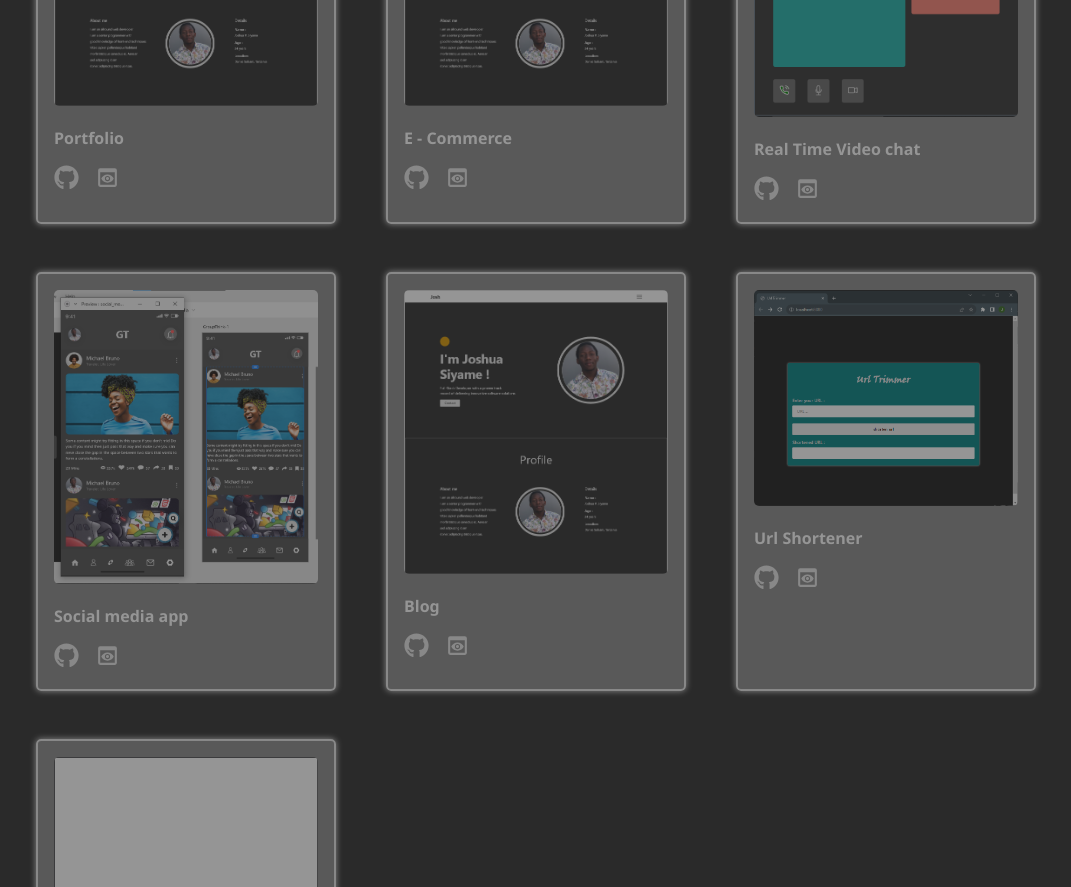
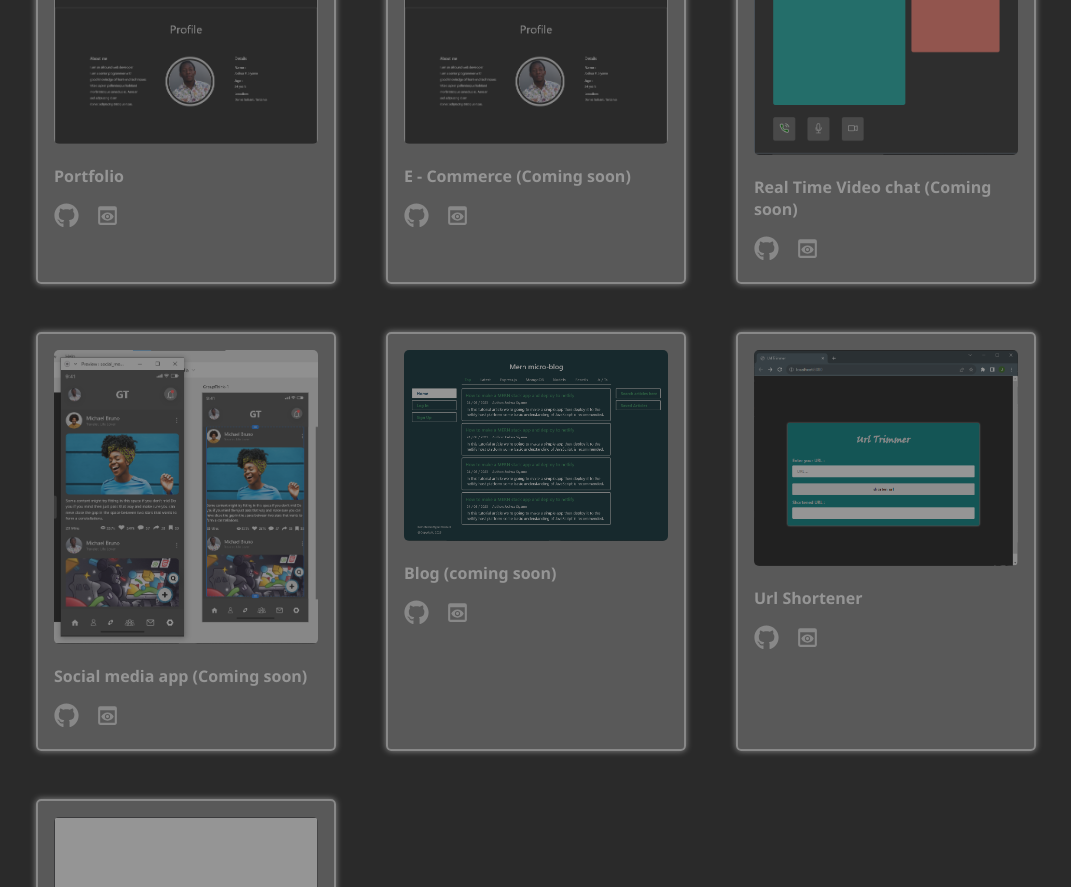
Before and after one commit to JoshuaSiyame/Portfolio-v3, a React app: page / in a window 1280 px wide. Shown: the part 3760-4647 px from the top of the page, without its empty margins (104-1175 px from the left). Built offline with nearby package versions, Linux system fonts and the light colour scheme.

Commit message:
final commits

```diff
--- a/src/components/Projects/Projects.js
+++ b/src/components/Projects/Projects.js
@@ -11,7 +11,8 @@ import Pv3 from "./portfolioV3.png";
 import SUF from "./suf.png";
 import GT from "./social-app1.png";
 import VC from "./videochat.png";
-import HW from "./helloworld.png"
+import HW from "./helloworld.png";
+import BL from "./blog.png";
 
 // projects components
 const Projects = () =>{
@@ -39,7 +40,7 @@ const Projects = () =>{
                         </div>
                         <div className="project-card">
                             <img src={Pv3} alt="" className="project-img" />
-                            <p className="normal-text"><strong>E - Commerce</strong></p>
+                            <p className="normal-text"><strong>E - Commerce (Coming soon)</strong></p>
                             <ol id="card-list">
                                 <li className="card-list-item">
                                     <a href="" className="card-list-item-link">
@@ -55,7 +56,7 @@ const Projects = () =>{
                         </div>
                         <div className="project-card">
                             <img src={VC} alt="" className="project-img" />
-                            <p className="normal-text"><strong>Real Time Video chat</strong></p>
+                            <p className="normal-text"><strong>Real Time Video chat (Coming soon)</strong></p>
                             <ol id="card-list">
                                 <li className="card-list-item">
                                     <a href="" className="card-list-item-link">
@@ -71,7 +72,7 @@ const Projects = () =>{
                         </div>
                         <div className="project-card">
                             <img src={GT} alt="" className="project-img" />
-                            <p className="normal-text"><strong>Social media app</strong></p>
+                            <p className="normal-text"><strong>Social media app (Coming soon)</strong></p>
                             <ol id="card-list">
                                 <li className="card-list-item">
                                     <a href="" className="card-list-item-link">
@@ -86,8 +87,8 @@ const Projects = () =>{
                             </ol>
                         </div>
                         <div className="project-card">
-                            <img src={Pv3} alt="" className="project-img" />
-                            <p className="normal-text"><strong>Blog</strong></p>
+                            <img src={BL} alt="" className="project-img" />
+                            <p className="normal-text"><strong>Blog (coming soon)</strong></p>
                             <ol id="card-list">
                                 <li className="card-list-item">
                                     <a href="" className="card-list-item-link">
--- a/src/components/Skills/Skill.js
+++ b/src/components/Skills/Skill.js
@@ -38,6 +38,7 @@ const Skills = () => {
                     <div className="skill-set">
                         <h2 className="section-sub-header-1">Miscellaneous</h2><small style={{ color: "#e5e5e5" }}>(Currently Learning)</small>
                         <ol className="skill-list">
+                        <li className="normal-text skill-list-item">DevOps</li>
                             <li className="normal-text skill-list-item">React-Native</li>
                             <li className="normal-text skill-list-item">Android Studio</li>
                             <li className="normal-text skill-list-item">Solidity</li>
```
Also changed, not shown: src/components/Projects/blog.png (added).
